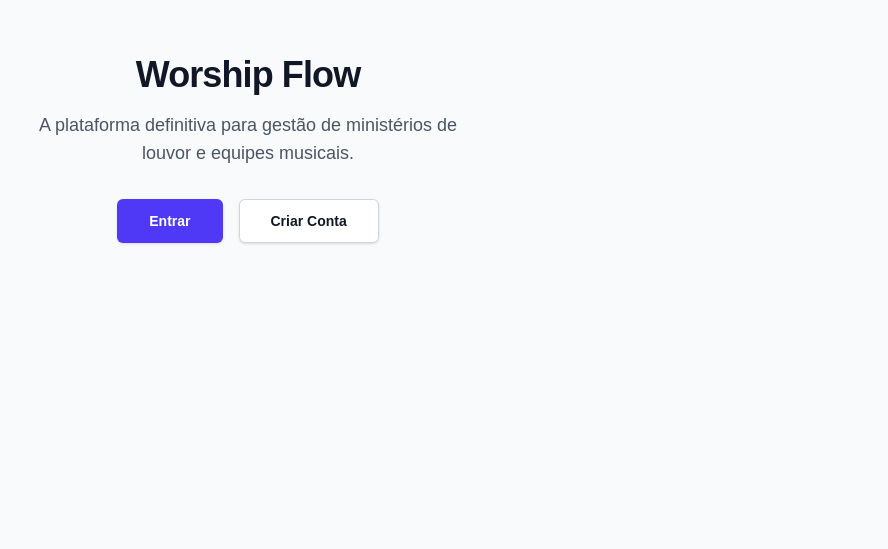
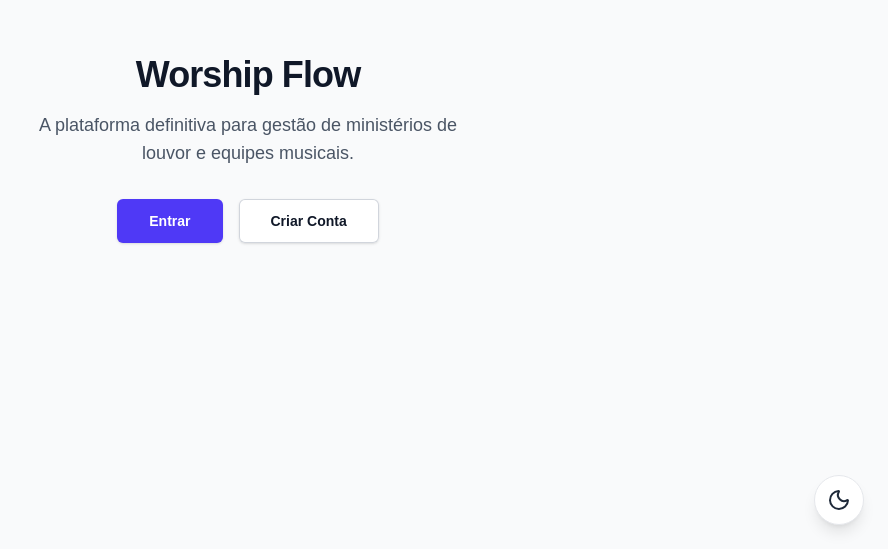
Before and after one commit to pauloadson/worship-flow, a Next.js app in the folder frontend/: page / in a window 1280 px wide. Shown: the part 251-800 px from the top of the page, without its empty margins (392-1280 px from the left). Built offline with nearby package versions, Linux system fonts and the light colour scheme.

Commit message:
feat: add global theme toggle button

```diff
--- a/frontend/src/app/layout.tsx
+++ b/frontend/src/app/layout.tsx
@@ -2,6 +2,7 @@ import type { Metadata } from "next";
 import { Geist, Geist_Mono } from "next/font/google";
 import "./globals.css";
 import { ThemeProvider } from "../components/theme-provider";
+import { ThemeToggle } from "../components/theme-toggle";
 
 const geistSans = Geist({
   variable: "--font-geist-sans",
@@ -14,8 +15,8 @@ const geistMono = Geist_Mono({
 });
 
 export const metadata: Metadata = {
-  title: "Create Next App",
-  description: "Generated by create next app",
+  title: "Worship Flow",
+  description: "Plataforma de gestão de ministérios de louvor",
 };
 
 export default function RootLayout({
@@ -35,6 +36,7 @@ export default function RootLayout({
           disableTransitionOnChange
         >
           {children}
+          <ThemeToggle />
         </ThemeProvider>
       </body>
     </html>
--- /dev/null
+++ b/frontend/src/components/theme-toggle.tsx
@@ -0,0 +1,27 @@
+"use client"
+import * as React from "react"
+import { Moon, Sun } from "lucide-react"
+import { useTheme } from "next-themes"
+
+export function ThemeToggle() {
+  const { theme, setTheme } = useTheme()
+  const [mounted, setMounted] = React.useState(false)
+
+  React.useEffect(() => {
+    setMounted(true)
+  }, [])
+
+  if (!mounted) {
+    return null
+  }
+
+  return (
+    <button
+      onClick={() => setTheme(theme === "dark" ? "light" : "dark")}
+      className="fixed bottom-6 right-6 p-3 rounded-full bg-white dark:bg-gray-800 text-gray-800 dark:text-gray-200 shadow-lg border border-gray-200 dark:border-gray-700 hover:bg-gray-100 dark:hover:bg-gray-700 transition-all z-50 focus:outline-none focus:ring-2 focus:ring-blue-500"
+      aria-label="Alternar tema"
+    >
+      {theme === "dark" ? <Sun size={24} /> : <Moon size={24} />}
+    </button>
+  )
+}
```
